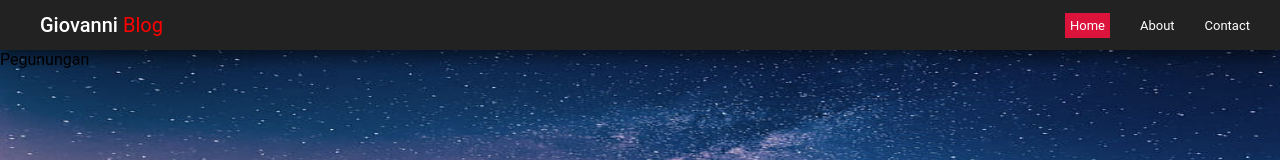
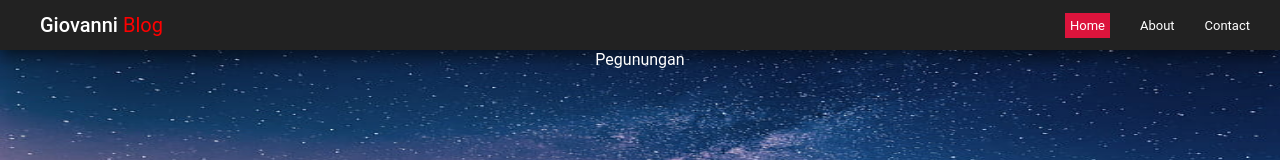
Before and after one commit to Treenzzgod/web-basic-seal, a plain HTML site: page dashboard.html in a window 1280 px wide. Shown: the top 160 px of the page. Drawn offline with Linux system fonts and the light colour scheme.

Commit message:
stuck teks position

```diff
--- a/css/dashboard.css
+++ b/css/dashboard.css
@@ -83,5 +83,10 @@ body {
     background-image: url(/images/background.jpg);
     min-height: 50vh;
     width: 100%;
-    background-size: 100% 100%;
+    background-size: 100% 100%
 }
+.teksgambar>p{
+    color: #fff;
+    text-align: center;
+    position: relative;
+}
```
